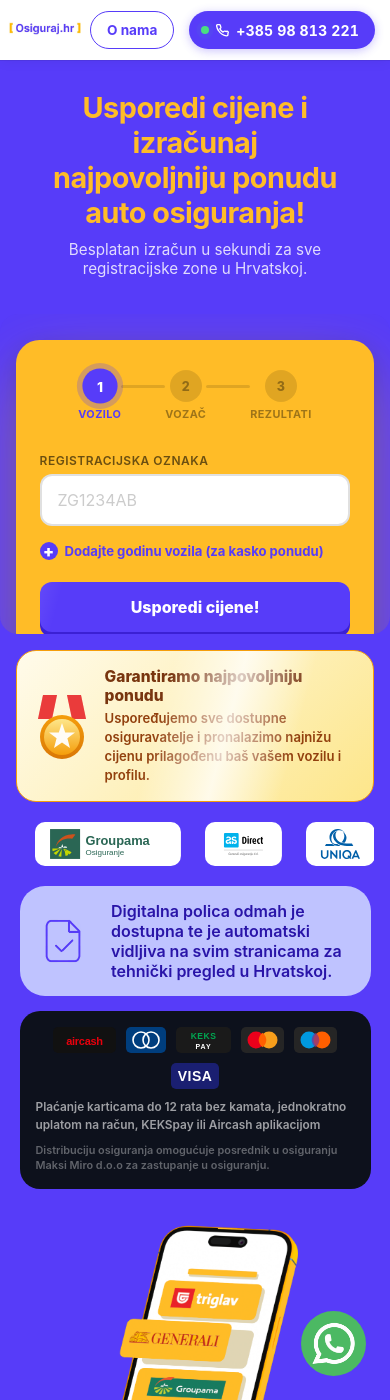
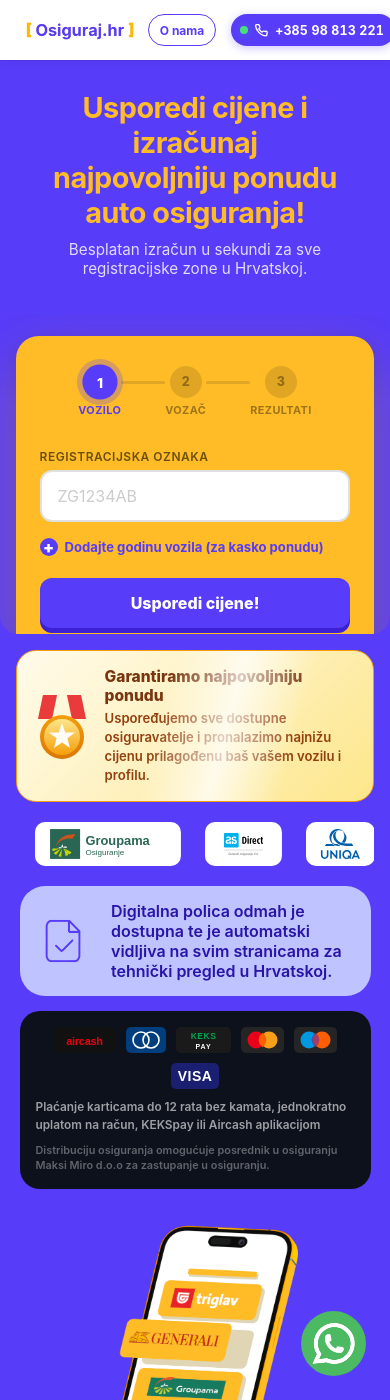
Before and after one commit to Filip-Gale/OsigurajHR, a Jekyll site: the page built from index.html, in a window 390 px wide and 1400 px high. Built offline with Jekyll 4.4.1, drawn with Linux system fonts in a browser that asks for light colours.

Commit message:
Fix mobile header: center logo vertically, resize elements
Mobile only (<768px): fix inline-flex centering on logo anchor,
increase logo to 44px, shrink O nama + phone buttons to 30-32px.
Desktop untouched.

Co-Authored-By: Claude Sonnet 4.6 <noreply@anthropic.com>

```diff
--- a/css/nav.css
+++ b/css/nav.css
@@ -143,3 +143,37 @@ nav span{
 
 @media (min-width: 768px) {
 }
+
+@media (max-width: 767px) {
+    /* Vertikalno centriranje logo linka */
+    #main-nav .width-container > a {
+        display: inline-flex;
+        align-items: center;
+    }
+
+    /* Logo malo veći */
+    #logo {
+        height: 44px;
+        width: auto;
+    }
+
+    /* O nama i broj gumb malo manji */
+    .nav-onama {
+        height: 30px;
+        font-size: 0.75rem;
+        padding: 0 11px;
+    }
+
+    #phone-number {
+        height: 32px;
+        font-size: 0.78rem;
+        padding: 0 11px 0 9px;
+        margin-right: 12px;
+    }
+
+    /* Horizontalni razmak + logo lijevo, gumbi desno */
+    #main-nav .width-container {
+        padding: 0 12px;
+        justify-content: space-between;
+    }
+}
```
